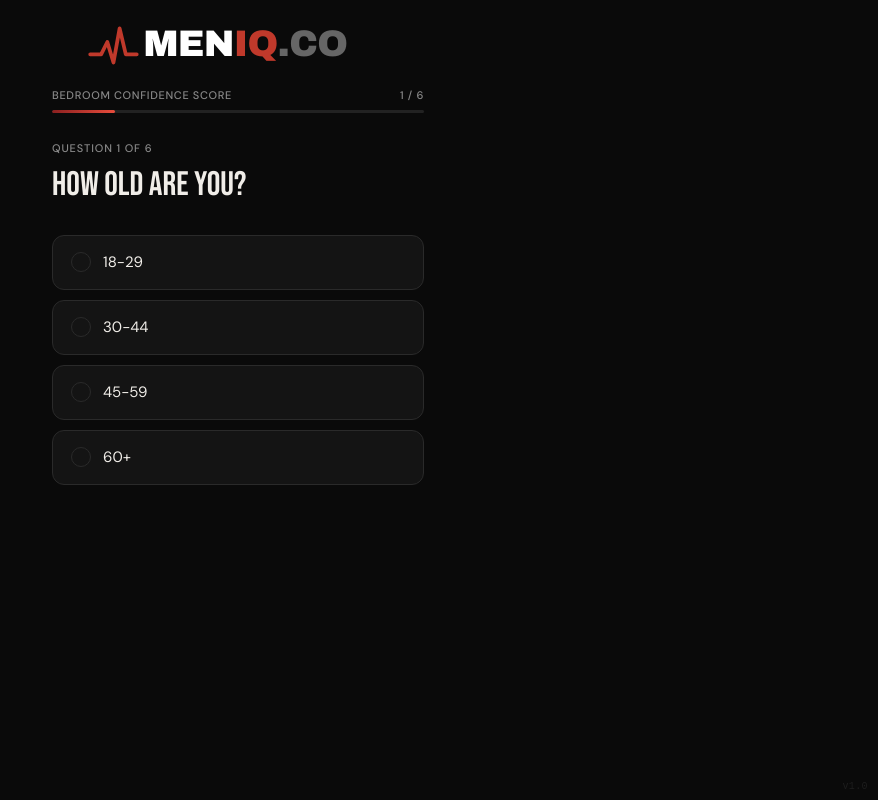
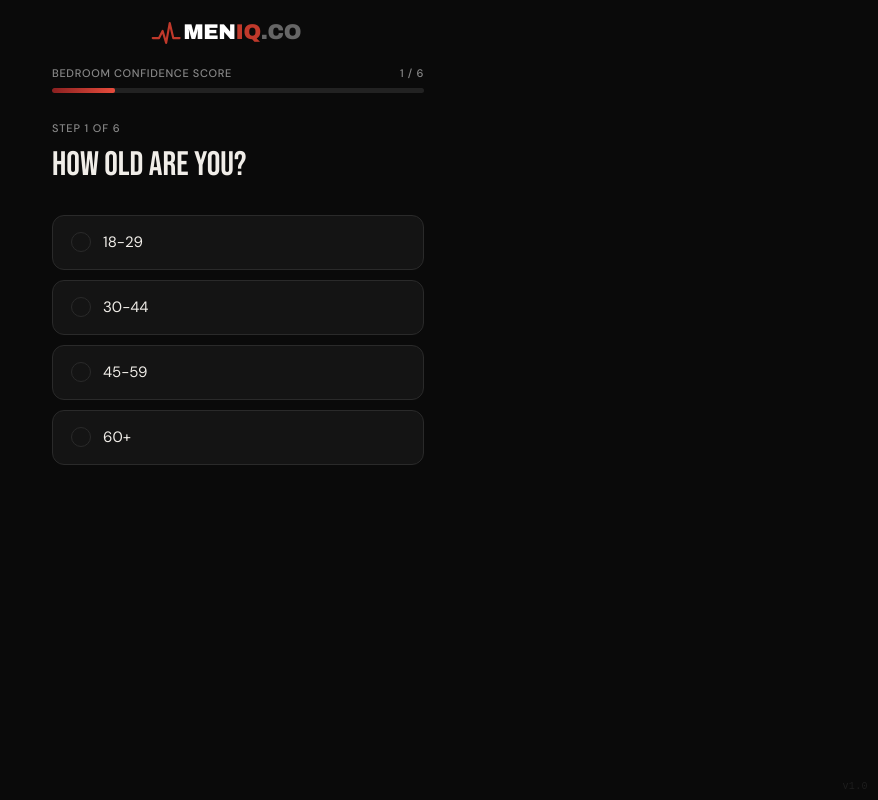
Before and after one commit to tabertop/meniq-clean-, a Next.js app: page / in a window 1280 px wide. Both pictures are taken after a click on the button 640 px from the left and 608 px from the top of the page. Shown: the whole page, without its empty margins (402-1280 px from the left). Built offline with nearby package versions, Linux system fonts and the light colour scheme.

Commit message:
ui: smaller logo (180px/30h), thicker progress bar (5px), "Question" → "Step"

```diff
--- a/components/MaxRxQuiz.jsx
+++ b/components/MaxRxQuiz.jsx
@@ -801,9 +801,9 @@ const CSS = `
     margin-bottom: 8px;
   }
   .mrx-ptrack {
-    height: 3px;
+    height: 5px;
     background: var(--track);
-    border-radius: 2px;
+    border-radius: 3px;
     overflow: hidden;
   }
   .mrx-pfill {
@@ -1312,7 +1312,7 @@ function Question({ quiz, qIndex, answers, onAnswer, onNext, onBack }) {
       <ProgressBar current={qIndex + 1} total={quiz.questions.length} title={quiz.title} />
       <div className="mrx-screen">
         <div className="mrx-qhead">
-          <div className="mrx-qnum">Question {qIndex + 1} of {quiz.questions.length}</div>
+          <div className="mrx-qnum">Step {qIndex + 1} of {quiz.questions.length}</div>
           <div className="mrx-qtext">{q.text}</div>
         </div>
         <div className="mrx-opts">
@@ -1779,7 +1779,7 @@ export default function MaxRxQuiz() {
       <style>{CSS}</style>
       <div className="mrx-app">
         <div className="mrx-logo">
-          <svg width="100%" height="52" viewBox="0 0 440 76" xmlns="http://www.w3.org/2000/svg" style={{maxWidth:'320px',display:'block'}}>
+          <svg width="100%" height="30" viewBox="0 0 440 76" xmlns="http://www.w3.org/2000/svg" style={{maxWidth:'180px',display:'block'}}>
             <polyline points="4,56 20,56 29,38 38,68 47,18 56,56 72,56"
               fill="none" stroke="#c0392b" strokeWidth="5.5" strokeLinecap="round" strokeLinejoin="round"/>
             <text x="82" y="58" fontFamily="Arial Black, Arial, sans-serif" fontWeight="900" fontSize="54" letterSpacing="-1">
```
